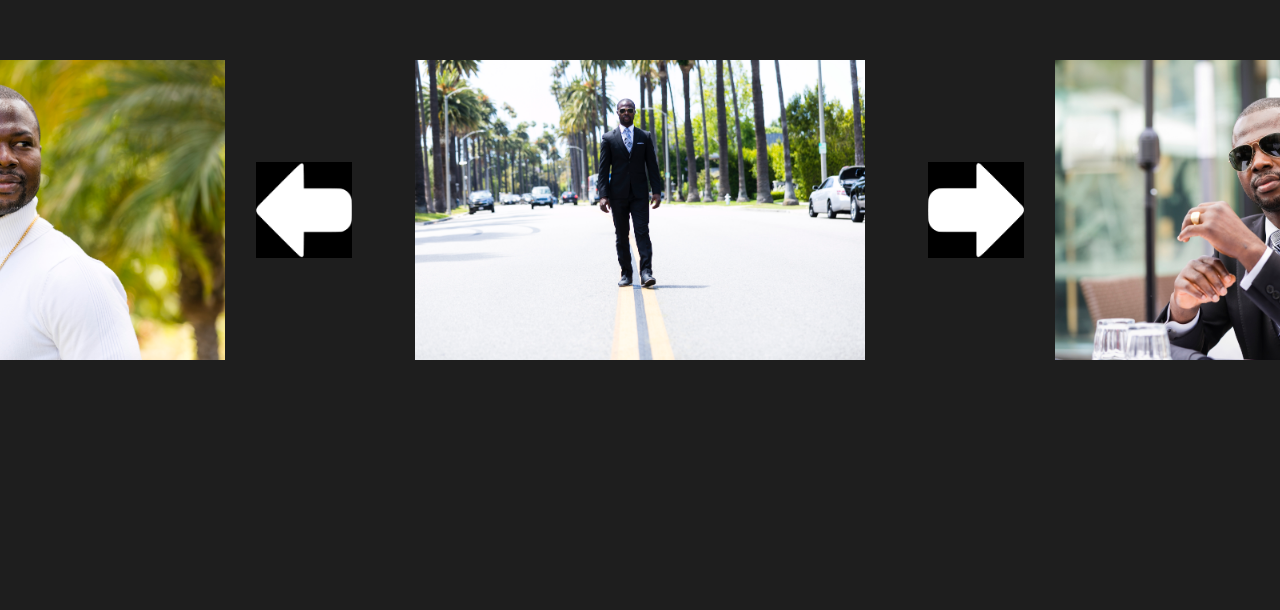
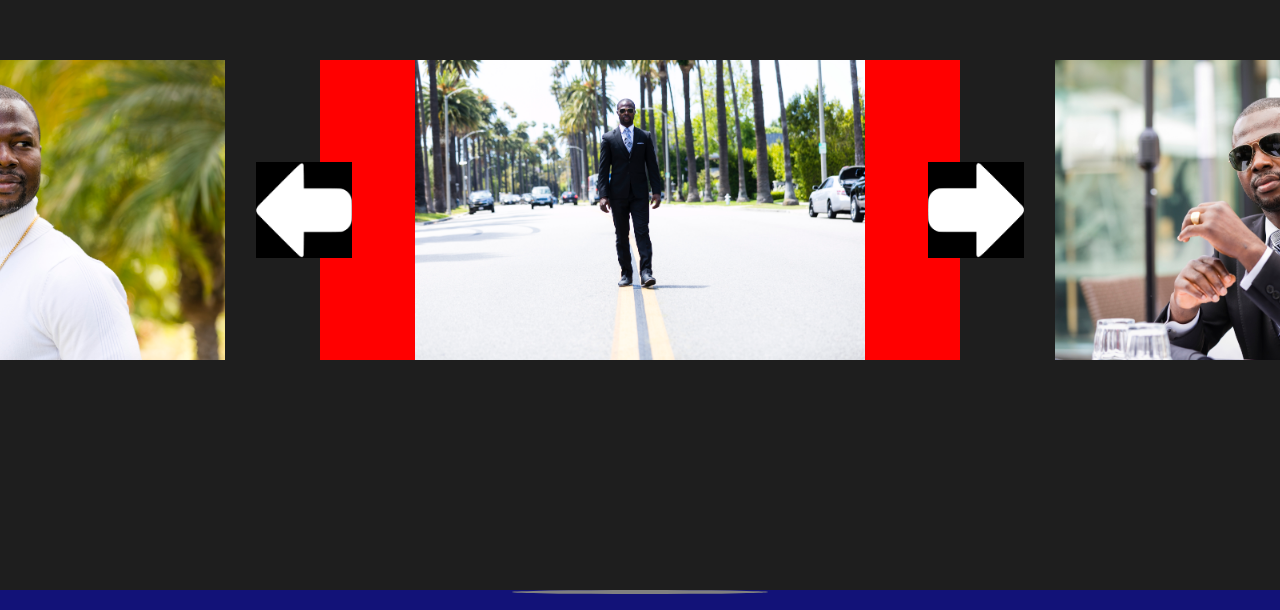
Before and after one commit to YakubuAmidu/Carousel, a React (Create React App) app: page / in a window 1280 px wide. Shown: the part 190-800 px from the top of the page. Built offline with nearby package versions, Linux system fonts and the light colour scheme.

Commit message:
Initial commit

```diff
--- a/src/components/Deck.js
+++ b/src/components/Deck.js
@@ -25,9 +25,9 @@ class Deck extends Component{
 
         /******************* RESPONSIVE CODE ******************/
         let img_width_as_percentage = 50;
-        // img_width_as_percentage = window.innerWidth < 768 ? 100 : img_as_percentage;
+        //img_width_as_percentage = window.innerWidth < 768 ? 100 : img_width_as_percentage;
         let nav_buttons_placement_as_percentage = 60;
-        // nav_buttons_placement_as_percentage = window.innerWidth < 768 ? 100 : nav_buttons_placement_as_percentage;
+        //nav_buttons_placement_as_percentage = window.innerWidth < 768 ? 100 : nav_buttons_placement_as_percentage;
 
         this.new_width = /Android|webOS|iPhone|iPad|BlackBerry|IEMobile|Opera Mini/i.test(navigator.userAgent) ? (img_width_as_percentage / 100) * window.screen.width :
         (img_width_as_percentage / 100) * window.innerWidth;
@@ -41,9 +41,9 @@ class Deck extends Component{
 
         window.addEventListener('resize', () => {
             img_width_as_percentage = 50;
-            // img_width_as_percentage = window.innerWidth < 768 ? 100 : img_as_percentage;
+            //img_width_as_percentage = window.innerWidth < 768 ? 100 : img_width_as_percentage;
             nav_buttons_placement_as_percentage = 60;
-            // nav_buttons_placement_as_percentage = window.innerWidth < 768 ? 100 : nav_buttons_placement_as_percentage;
+            //nav_buttons_placement_as_percentage = window.innerWidth < 768 ? 100 : nav_buttons_placement_as_percentage;
 
             this.new_width = /Android|webOS|iPhone|iPad|BlackBerry|IEMobile|Opera Mini/i.test(navigator.userAgent) ? (img_width_as_percentage / 100) * window.screen.width :
             (img_width_as_percentage / 100) * window.innerWidth;
@@ -97,6 +97,11 @@ class Deck extends Component{
                         {this.state.cards}
                     </div>
                 </div>
+                <div>
+                    <div style={styles.selection_buttons_container}>
+                     <div style={styles.selection_button}></div>
+                    </div>
+                </div>
             </Fragment>
         )
     }
@@ -113,7 +118,7 @@ const styles = {
         left: '50%',
         transform: 'translate(-50%, -50%)',
         //overflow: 'hidden'
-        // backgroundColor: 'red'
+        backgroundColor: 'red'
     },
     images_container: {
         margin: 0,
@@ -145,7 +150,33 @@ const styles = {
         height: 'auto',
         pointerEvents: 'all',
         cursor: 'pointer'
+    },
+    selection_buttons_container: {
+        margin: 0,
+        padding: 0,
+        width: '100vw',
+        height: "20px",
+        position: 'absolute',
+        bottom: 0,
+        left: '50%',
+        transform: 'translatex(-50%)',
+        display: 'flex',
+        flexDirection: 'row',
+        justifyContent: 'center',
+        alignItem: 'center',
+        zIndex: 9999,
+        pointerEvents: 'none',
+        backgroundColor: 'rgba(0, 0, 255, 0.4)',
+    },
+    selection_button: {
+      width: '20%',
+      height: '20%',
+      borderRadius: '50%',
+      backgroundColor: 'grey',
+      pointerEvents: 'all',
+      cursor: 'pointer'
     }
+
 }
 
 export default Deck;
```
